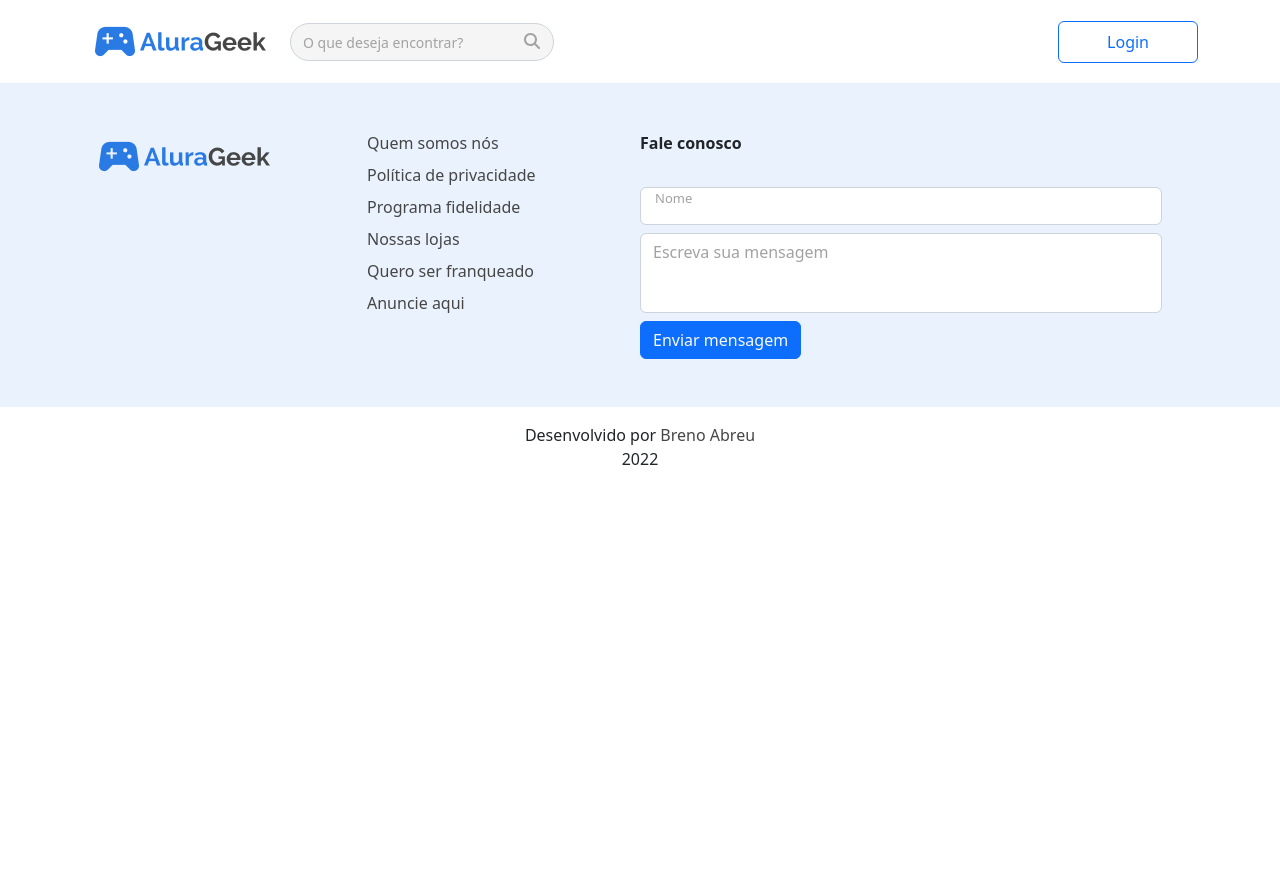
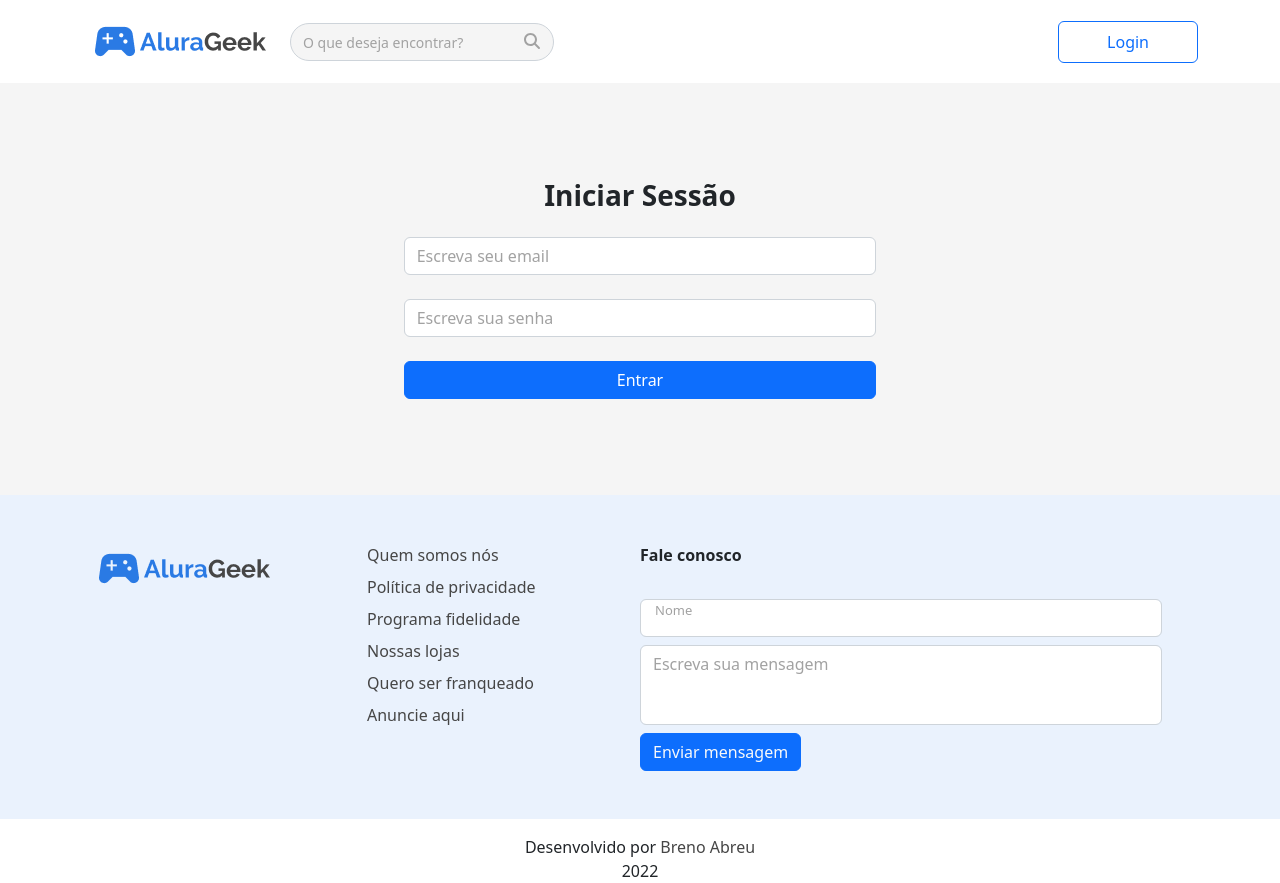
Before and after one commit to brenogpa/challenge-alurageek, an Angular app in the folder alurageek/: page /login in a window 1280 px wide. Before the commit this address led to /. Before the commit the page ends 800 px from the top, so only its background shows below. Built offline with nearby package versions, Linux system fonts and the light colour scheme.

Commit message:
login form

```diff
--- a/alurageek/src/app/app-routing.module.ts
+++ b/alurageek/src/app/app-routing.module.ts
@@ -1,16 +1,15 @@
 import { NgModule } from '@angular/core';
 import { RouterModule, Routes } from '@angular/router';
+import { HomeComponent } from './home/home.component';
+import { LoginComponent } from './login/login.component';
 
 const routes: Routes = [
   {
-    path: '',
-    pathMatch: 'full',
-    redirectTo: 'home',
+    path: '', component: HomeComponent
   },
   {
-    path: 'home',
-    loadChildren: () => import('./home/home.module').then((m) => m.HomeModule),
-  },
+    path: 'login', component: LoginComponent
+  }
 ];
 
 @NgModule({
--- a/alurageek/src/app/app.module.ts
+++ b/alurageek/src/app/app.module.ts
@@ -7,10 +7,11 @@ import { NgbModule } from '@ng-bootstrap/ng-bootstrap';
 import { FontAwesomeModule } from '@fortawesome/angular-fontawesome';
 import { HeaderModule } from './components/header/header.module';
 import { FooterModule } from './components/footer/footer.module';
+import { HomeComponent } from './home/home.component';
 import { LoginComponent } from './login/login.component';
 
 @NgModule({
-  declarations: [AppComponent, LoginComponent],
+  declarations: [AppComponent, HomeComponent, LoginComponent],
   imports: [
     BrowserModule,
     AppRoutingModule,
--- a/alurageek/src/app/home/home.module.ts
+++ b/alurageek/src/app/home/home.module.ts
@@ -1,12 +1,11 @@
 import { NgModule } from '@angular/core';
 import { CommonModule } from '@angular/common';
 
-import { HomeRoutingModule } from './home-routing.module';
 import { HomeComponent } from './home.component';
 
 @NgModule({
   declarations: [HomeComponent,],
-  imports: [CommonModule, HomeRoutingModule],
+  imports: [CommonModule,],
   exports: [HomeComponent],
 })
 export class HomeModule {}
--- a/alurageek/src/app/login/login.component.html
+++ b/alurageek/src/app/login/login.component.html
@@ -1 +1,18 @@
-<p>login works!</p>
+<div class="container-fluid container-principal">
+  <div class="d-flex justify-content-center">
+    <div class="row mt-5 mb-5">
+      <h3 class="text-center mt-5 mb-4"><b>Iniciar Sessão</b></h3>
+      <form action="">
+        <div class="form-outline mb-4">
+          <input type="email" class="form-control" placeholder="Escreva seu email"/>
+        </div>
+        <div class="form-outline mb-4">
+          <input type="password" class="form-control" placeholder="Escreva sua senha"/>
+        </div>
+        <div class="d-grid gap-2">
+          <button type="button" class="btn btn-primary btn-block mb-5">Entrar</button>
+        </div>
+      </form>
+    </div>
+  </div>
+</div>
--- a/alurageek/src/app/login/login.component.scss
+++ b/alurageek/src/app/login/login.component.scss
@@ -0,0 +1,7 @@
+.container-principal{
+  background: #F5F5F5;
+}
+
+input::placeholder{
+  color: #A2A2A2;
+}
```
Also changed, not shown: alurageek/src/app/home/home-routing.module.ts (deleted, +0 -16 lines).
